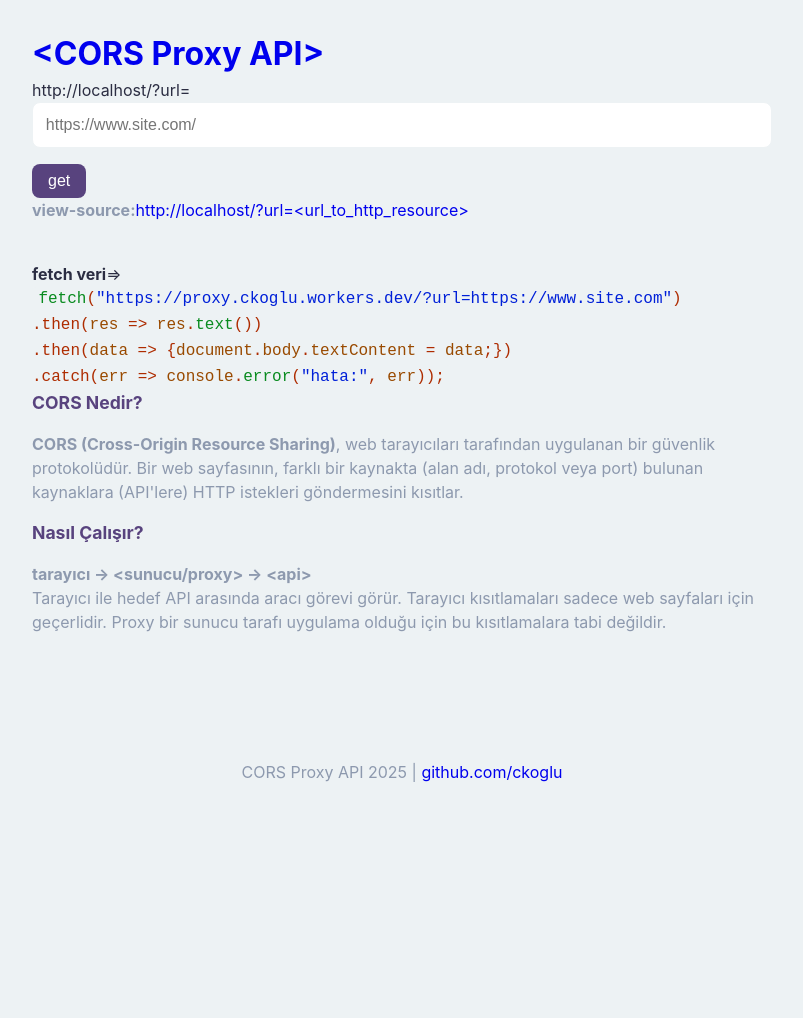
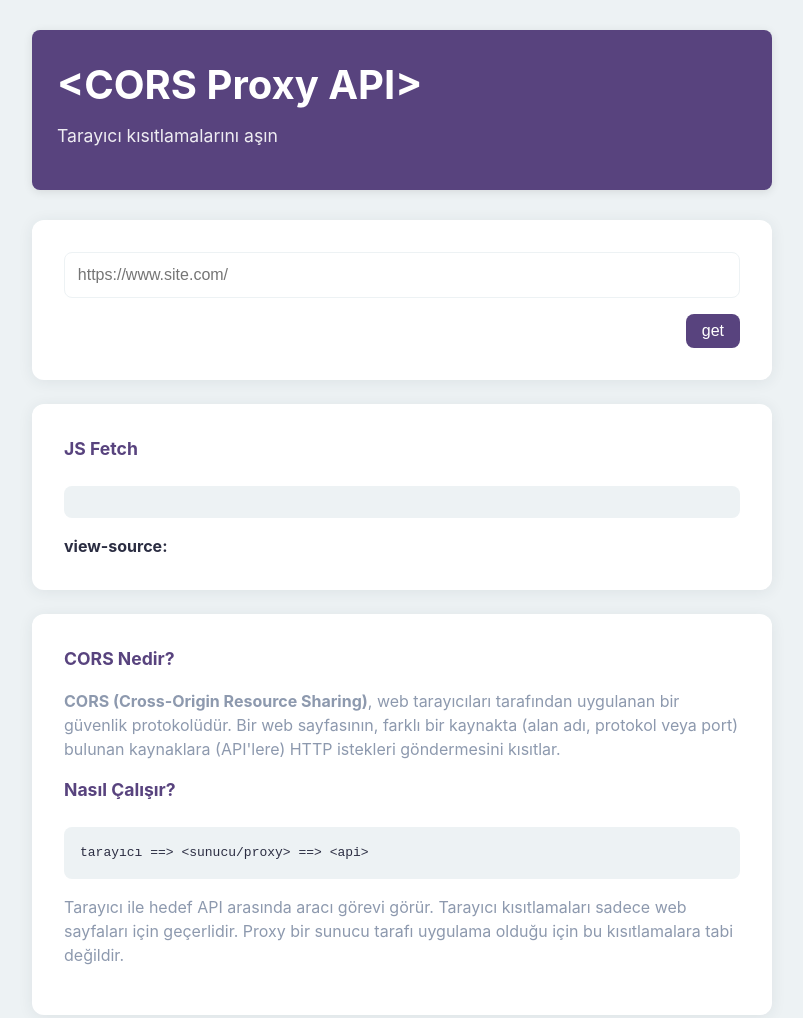
Before and after one commit to ckoglu/proxy, a plain HTML site: page index.html in a window 1280 px wide. Shown: the whole page, without its empty margins (238-1041 px from the left). Before the commit the page ends 800 px from the top, so only its background shows below. Drawn offline with Linux system fonts and the light colour scheme.

Commit message:
Update index.html
sw iptal
yeni tema
direkt api

```diff
--- a/index.html
+++ b/index.html
@@ -7,33 +7,35 @@
     <meta name="description" content="cors kısıtlamalarını aşan proxy aracı">
     <meta name="keywords" content="proxy, api, cors, engel, html, kaynak, json">
     <meta name="author" content="ckoglu">
-    <link rel="icon" href="https://avatars.githubusercontent.com/u/75999325">
-    <meta name="theme-color" content="#0369a1" media="(prefers-color-scheme: light)">
+    <link rel="icon" href="https://upload.wikimedia.org/wikipedia/commons/3/3a/Tabler-icons_html.svg">
+    <meta name="theme-color" content="#58437e" media="(prefers-color-scheme: light)">
     <meta name="theme-color" content="#1e1e1e" media="(prefers-color-scheme: dark)">
     <link rel="preload" href="style.css" as="style">
     <link rel="stylesheet" href="style.css" />
 </head>
 <body>
+    <header>
+      <a href="./"><h1>&lt;CORS Proxy API&gt;</h1></a>
+      <p>Tarayıcı kısıtlamalarını aşın</p>
+    </header>
     <div class="container">
-      <h1><a href="/proxy">&lt;CORS Proxy API&gt;</a></h1>
-      <form id="proxyForm">
-        <div class="input-group">
-            <span id="prefix" class="input-prefix"></span>
-            <input type="text" id="siteUrl" placeholder="https://www.site.com/" required>
-        </div>
-        <button type="submit">get</button>
+      <form id="proxyForm" class="card">
+        <input type="text" id="siteUrl" placeholder="https://www.site.com/" required>
+        <button type="submit" class="rbtn">get</button>
       </form>
-      <p><strong>view-source:</strong><a target="_blank" id="source-link"></a></p>
-      <br>
-      <div class="script-div"><strong>fetch veri</strong>=&gt;</div>
-      <code id="source-script" class="source-script"></code>
-      <br>
-      <h2>CORS Nedir?</h2>
-      <p><strong>CORS (Cross-Origin Resource Sharing)</strong>, web tarayıcıları tarafından uygulanan bir güvenlik protokolüdür. Bir web sayfasının, farklı bir kaynakta (alan adı, protokol veya port) bulunan kaynaklara (API'lere) HTTP istekleri göndermesini kısıtlar.</p>
-      <h2>Nasıl Çalışır?</h2>
-      <p><strong>tarayıcı -&gt; &lt;sunucu/proxy&gt; -&gt; &lt;api&gt;</strong><br>Tarayıcı ile hedef API arasında aracı görevi görür. Tarayıcı kısıtlamaları sadece web sayfaları için geçerlidir. Proxy bir sunucu tarafı uygulama olduğu için bu kısıtlamalara tabi değildir.</p>
+      <div class="card">
+        <h2>JS Fetch</h2>
+        <pre><code id="source-script" class="source-script"></code></pre>
+        <strong>view-source: </strong><a target="_blank" id="source-link"></a>
+      </div>
+      <div class="card">
+        <h2>CORS Nedir?</h2>
+        <p><strong>CORS (Cross-Origin Resource Sharing)</strong>, web tarayıcıları tarafından uygulanan bir güvenlik protokolüdür. Bir web sayfasının, farklı bir kaynakta (alan adı, protokol veya port) bulunan kaynaklara (API'lere) HTTP istekleri göndermesini kısıtlar.</p>
+        <h2>Nasıl Çalışır?</h2>
+        <pre>tarayıcı ==&gt; &lt;sunucu/proxy&gt; ==&gt; &lt;api&gt;</pre>
+        <p>Tarayıcı ile hedef API arasında aracı görevi görür. Tarayıcı kısıtlamaları sadece web sayfaları için geçerlidir. Proxy bir sunucu tarafı uygulama olduğu için bu kısıtlamalara tabi değildir.</p>
+      </div>
     </div>
-
     <footer class="footer">
       <span>CORS Proxy API <span id="currentYear">2025</span> | <a href="https://github.com/ckoglu" target="_blank">github.com/ckoglu</a></span>
     </footer>
```
